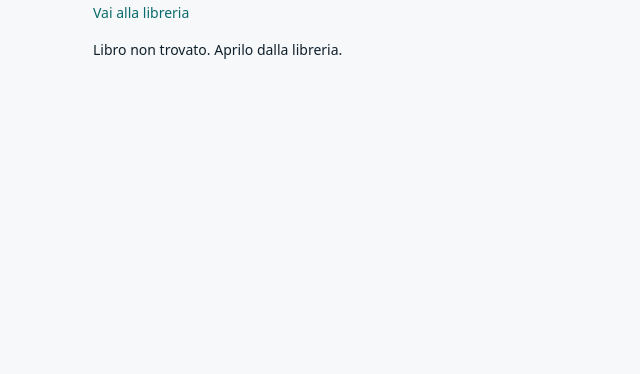
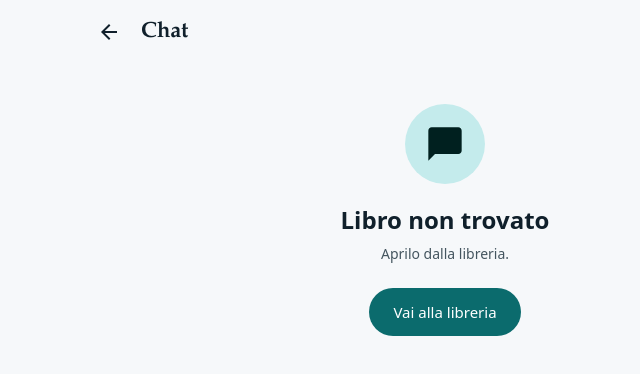
Before and after one commit to kevin-flynn89/ReAIding-Companion, a Next.js app: page /chat in a window 1280 px wide. Shown: the top 374 px of the page, without its empty margins (195-835 px from the left). Built offline with nearby package versions, Linux system fonts and the light colour scheme.

Commit message:
Add files via upload

```diff
--- a/app/chat/page.tsx
+++ b/app/chat/page.tsx
@@ -4,6 +4,7 @@ import Link from "next/link";
 import { listWorks, type Work } from "@/lib/library";
 import { chunkWork } from "@/lib/rag";
 import Conversazione from "../conversazione";
+import { Empty, Icon, TopBar } from "../ui";
 
 export default function Chat() {
   const [work, setWork] = useState<Work | null>(null);
@@ -20,22 +21,23 @@ export default function Chat() {
 
   const chunks = useMemo(() => (work ? chunkWork(work) : []), [work]);
 
-  if (state === "loading") return <main><p className="text-sm">Caricamento...</p></main>;
+  if (state === "loading") return <main><TopBar title="Chat" back="/libreria" backLabel="Libreria" /><p className="mt-4 text-sm text-on-surface-variant">Caricamento...</p></main>;
   if (state === "missing" || !work) return (
     <main>
-      <Link href="/libreria" className="text-sm text-segnalibro">Vai alla libreria</Link>
-      <p className="mt-4 text-sm">Libro non trovato. Aprilo dalla libreria.</p>
+      <TopBar title="Chat" back="/libreria" backLabel="Libreria" />
+      <Empty icon="chat" title="Libro non trovato"><p>Aprilo dalla libreria.</p><Link href="/libreria" className="btn btn-filled mt-6">Vai alla libreria</Link></Empty>
     </main>
   );
 
   return (
-    <main>
-      <Link href="/libreria" className="text-sm text-segnalibro">Libreria</Link>
-      <h1 className="mt-3 text-2xl font-bold leading-snug">{work.title}</h1>
-      <p className="text-xs">Sei al capitolo {work.current} di {work.chapters.length} ·{" "}
-        <Link href={`/lettore?id=${work.id}`} className="text-segnalibro">Torna a leggere</Link></p>
-      <div className="mt-4 bg-white p-3">
-        <Conversazione work={work} current={work.current} chunks={chunks} maxHeight="60vh" />
+    <main className="flex h-dvh flex-col pb-3">
+      <TopBar title={work.title} sub={`Chiedi all'AI · sei al capitolo ${work.current}`} back="/libreria" backLabel="Libreria"
+        actions={<>
+          <Link href={`/memoria?id=${work.id}`} aria-label="Memoria narrativa" className="icon-btn"><Icon name="bulb" /></Link>
+          <Link href={`/lettore?id=${work.id}`} aria-label="Torna a leggere" className="icon-btn"><Icon name="book" /></Link>
+        </>} />
+      <div className="mt-2 min-h-0 flex-1">
+        <Conversazione work={work} current={work.current} chunks={chunks} fill />
       </div>
     </main>
   );
```
